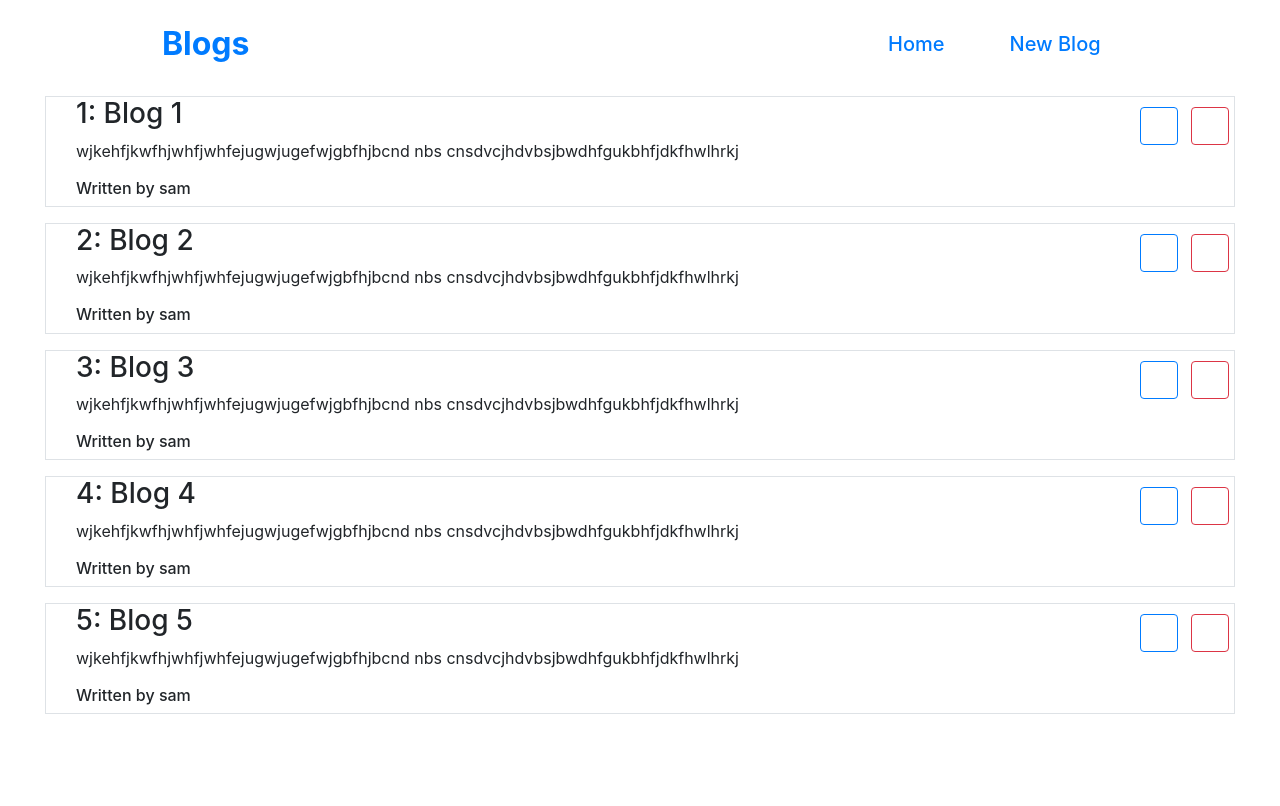
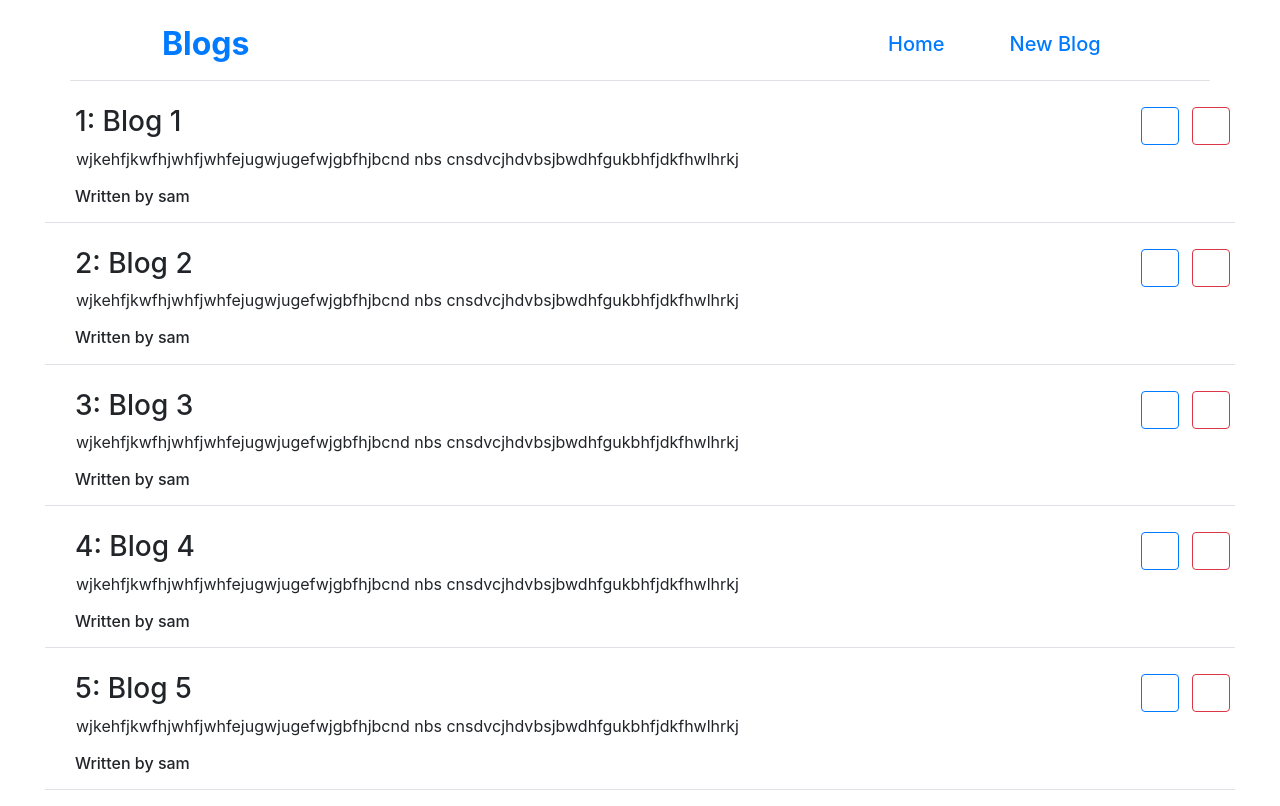
Before and after one commit to blackhammer2000/json-server-blogs, a React (Create React App) app: page /home in a window 1280 px wide. Built offline with nearby package versions, Linux system fonts and the light colour scheme; data requests are answered from the project's data file; a web font is replaced by a local one.

Commit message:
cahnged the border design for the articles...

```diff
--- a/src/components/js/Blog.jsx
+++ b/src/components/js/Blog.jsx
@@ -6,7 +6,7 @@ import "../css/blog.css";
 const Blog = ({ blog }) => {
   const { id, author, description, title } = blog;
   return (
-    <article className="container-fluid border col mb-3">
+    <article className="container-fluid border-bottom py-2 col mb-3">
       <button className="delete btn btn-outline-danger">
         <i className="fa fa-trash"></i>
       </button>
@@ -18,7 +18,7 @@ const Blog = ({ blog }) => {
           {id}: {title}
         </h3>
       </div>
-      <div className="container-fluid">
+      <div className="w-sm-50 w- 75 ml-3">
         <p>{description}</p>
       </div>
       <div className="container-fluid">
--- a/src/components/js/Header.jsx
+++ b/src/components/js/Header.jsx
@@ -4,7 +4,7 @@ import "../css/bootstrap.min.css";
 
 const Header = () => {
   return (
-    <div className="container row  mt-3 py-0 justify-content-around align-items-center">
+    <div className="container row  mt-3 py-0 justify-content-around align-items-center border-bottom">
       <div className="w-50 text-left ">
         <h2 className="text-primary font-weight-bold">Blogs</h2>
       </div>
```
